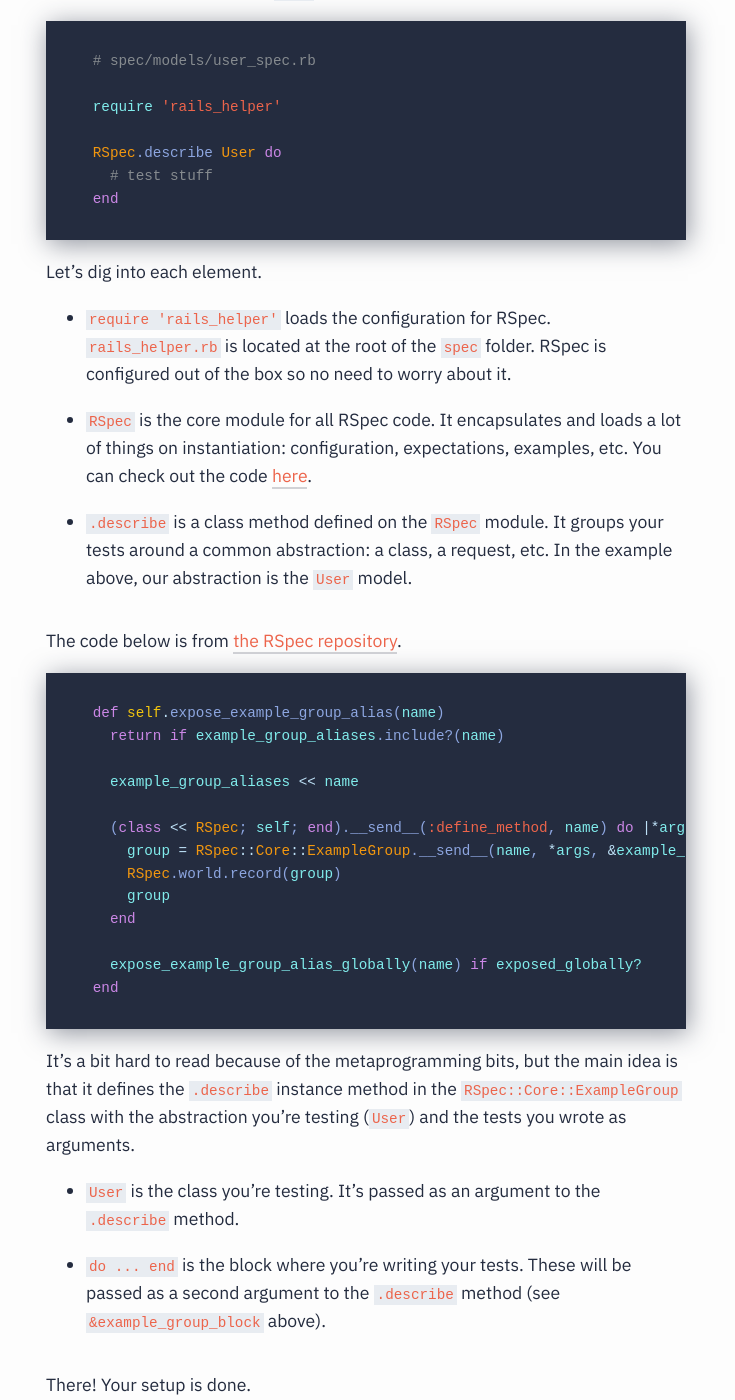
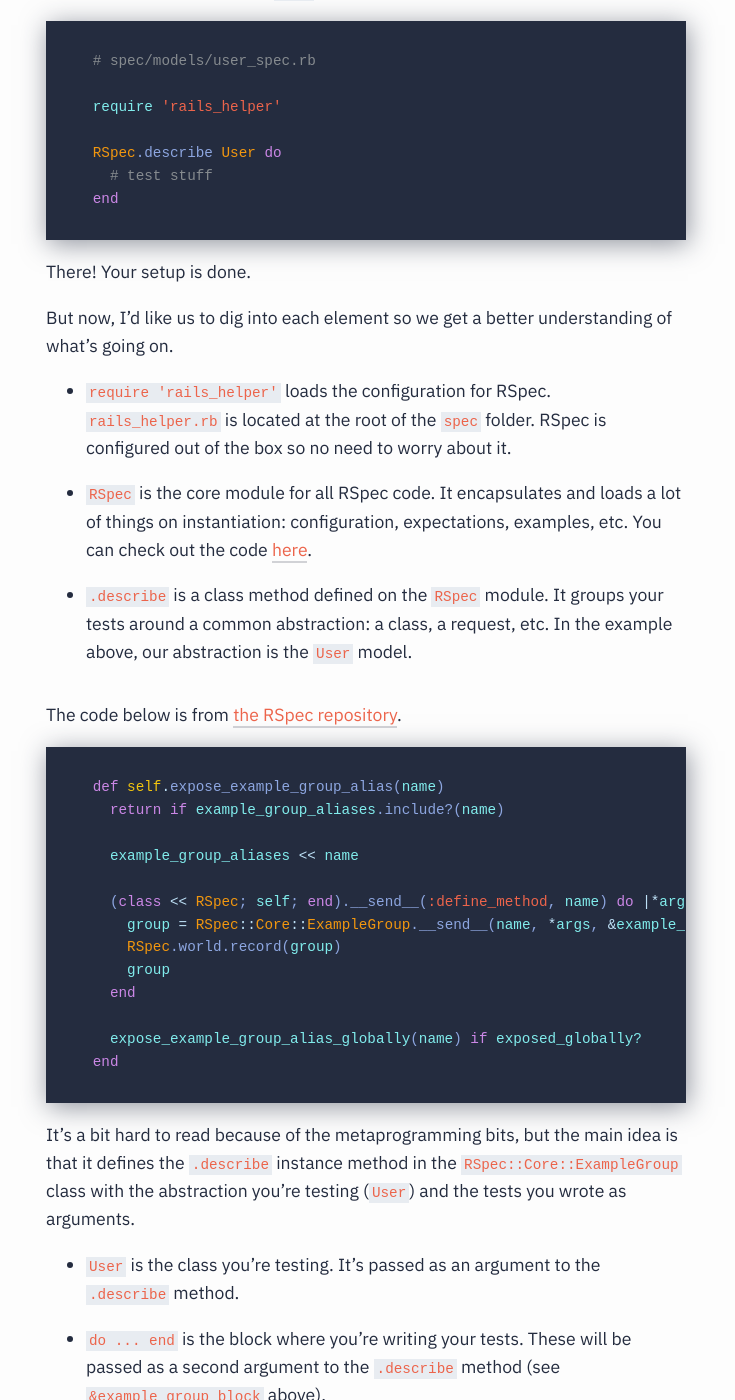
Before and after one commit to merciremi/remicodes, a Jekyll site: the page built from _posts/2021-03-09-rspec-101-setup-and-structure.md, in a window 1280 px wide and 1400 px high, scrolled down 3118 px. Shown: the whole window, without its empty margins (274-1009 px from the left). Built offline with Jekyll 4.4.1, drawn with Linux system fonts in a browser that asks for light colours; some web fonts are replaced.

Commit message:
Change articulation

```diff
--- a/_posts/2021-03-09-rspec-101-setup-and-structure.md
+++ b/_posts/2021-03-09-rspec-101-setup-and-structure.md
@@ -104,7 +104,9 @@
   end
 {% endhighlight %}
 
-Let's dig into each element.
+There! Your setup is done.
+
+But now, I'd like us to dig into each element so we get a better understanding of what's going on.
 
 - `require 'rails_helper'` loads the configuration for RSpec. `rails_helper.rb` is located at the root of the `spec` folder. RSpec is configured out of the box so no need to worry about it.
 
```
Also changed, not shown: other parts of _posts/2021-03-09-rspec-101-setup-and-structure.md (+0 -2 lines).
